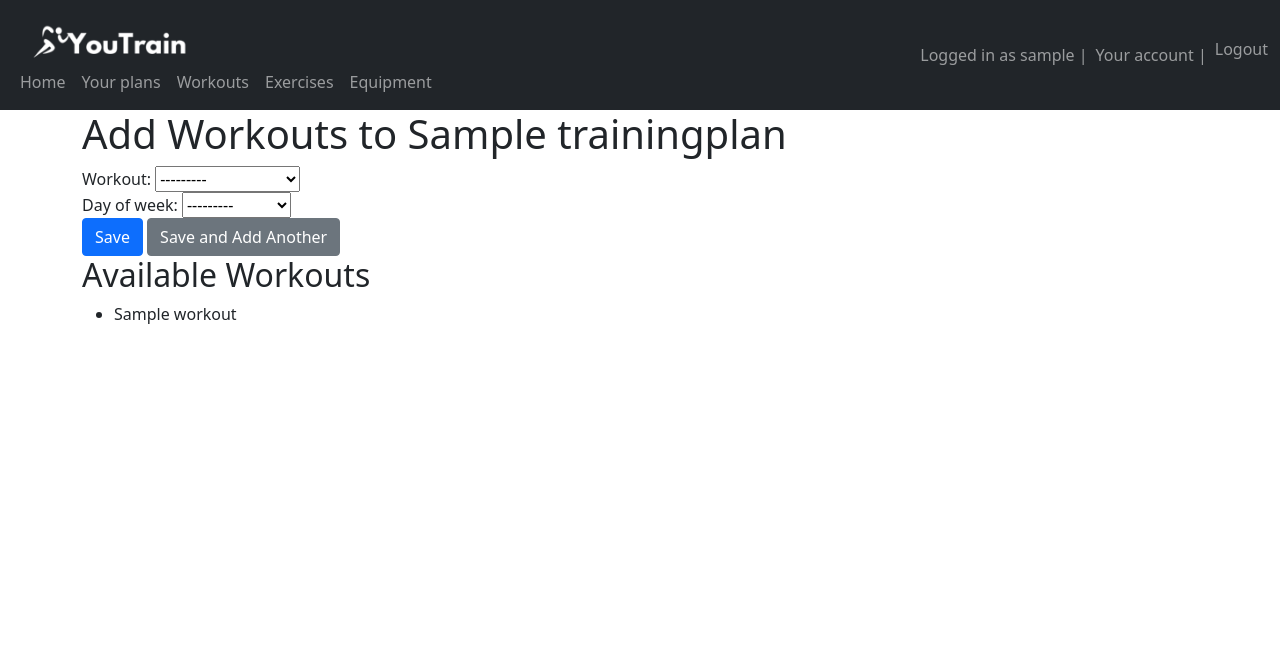
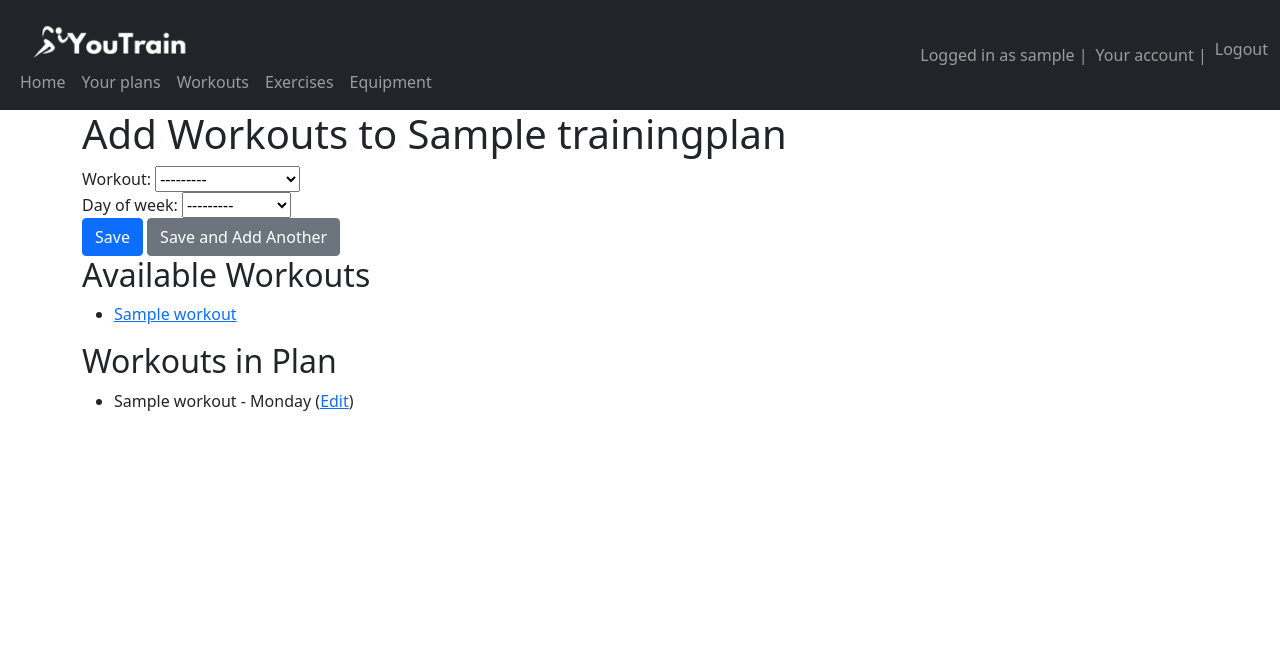
Before and after one commit to korsem/licencjat, a Django app: page /training_plans/1/add_workouts/ in a window 1280 px wide. Shown: the top 653 px of the page. Run offline with Django 5.2, Linux system fonts and the light colour scheme; a user stored in the database is signed in; tables that the repository leaves empty hold one stand-in row (values such as "Sample post").

Commit message:
workouts can be added to plan demo version

```diff
--- a/templates/you_train_api/add_workouts_to_plan.html
+++ b/templates/you_train_api/add_workouts_to_plan.html
@@ -5,14 +5,20 @@
 {% block content %}
 <h1>Add Workouts to {{ training_plan.title }}</h1>
 
-<form method="post">
+<form id="workout-form" method="post">
     {% csrf_token %}
     <div>
         {{ form.workout.label_tag }} {{ form.workout }}
     </div>
+    {% if not training_plan.workout_plan.is_cyclic %}
+    <div>
+        {{ form.date.label_tag }} {{ form.date }}
+    </div>
+    {% else %}
     <div>
         {{ form.day_of_week.label_tag }} {{ form.day_of_week }}
     </div>
+    {% endif %}
     <button type="submit" class="btn btn-primary">Save</button>
     <button type="submit" name="add_another" class="btn btn-secondary">Save and Add Another</button>
 </form>
@@ -20,7 +26,24 @@
 <h2>Available Workouts</h2>
 <ul>
     {% for workout in workouts %}
-        <li>{{ workout.title }}</li>
+        <li>
+            <a href="{% url 'edit_workout_in_plan' training_plan.id workout.id %}">{{ workout.title }}</a>
+        </li>
+    {% endfor %}
+</ul>
+
+<h2>Workouts in Plan</h2>
+<ul>
+    {% for workout_in_plan in existing_workouts_in_plan %}
+        <li>
+            {{ workout_in_plan.workout.title }} -
+            {% if workout_in_plan.workout_plan.is_cyclic %}
+                {{ workout_in_plan.get_day_of_week_display }}
+            {% else %}
+                {{ workout_in_plan.date }}
+            {% endif %}
+            (<a href="{% url 'edit_workout_in_plan' training_plan.id workout_in_plan.id %}">Edit</a>)
+        </li>
     {% endfor %}
 </ul>
 
--- a/you_train_api/forms.py
+++ b/you_train_api/forms.py
@@ -114,7 +114,7 @@ class WorkoutForm(forms.ModelForm):
 
 
 class WorkoutSegmentForm(forms.ModelForm):
-    rest_time = MSTimeField(label="Rest Time", required=True)
+    rest_time = MSTimeField(label="Rest Time")
     reps = forms.IntegerField(
         label="Ile razy blok ma być powtórzony", required=True, min_value=1, initial=1
     )
@@ -157,4 +157,12 @@ class WorkoutSelectionForm(forms.Form):
 class WorkoutInPlanForm(forms.ModelForm):
     class Meta:
         model = WorkoutInPlan
-        fields = ["workout", "day_of_week"]
+        fields = ["workout", "day_of_week", "date"]
+
+    def __init__(self, *args, **kwargs):
+        workout_plan = kwargs.pop("workout_plan", None)
+        super().__init__(*args, **kwargs)
+        if workout_plan and workout_plan.is_cyclic:
+            self.fields["date"].widget = forms.HiddenInput()
+        elif workout_plan and not workout_plan.is_cyclic:
+            self.fields["day_of_week"].widget = forms.HiddenInput()
--- a/you_train_api/models.py
+++ b/you_train_api/models.py
@@ -133,6 +133,29 @@ class WorkoutInPlan(models.Model):
     day_of_week = models.IntegerField(
         choices=[(i, calendar.day_name[i]) for i in range(7)], blank=True, null=True
     )  # if plan not cyclic then null
+    date = models.DateField(
+        blank=True, null=True
+    )  # Only applicable if plan is not cyclic
+
+    # def clean(self):
+    #     super().clean()
+    #     if self.workout_plan:
+    #         if not self.workout_plan.is_cyclic and not self.date:
+    #             raise ValidationError("Date is required if the workout plan is not cyclic.")
+    #         if self.workout_plan.is_cyclic and self.date:
+    #             raise ValidationError("Date should be null if the workout plan is cyclic.")
+    #         if not self.workout_plan.is_cyclic and self.date:
+    #             if not (
+    #                 self.workout_plan.start_date <= self.date <= self.workout_plan.end_date
+    #             ):
+    #                 raise ValidationError(
+    #                     "Date must be within the workout plan's start and end dates."
+    #                 )
+
+    def __str__(self):
+        if self.workout_plan.is_cyclic:
+            return f"{self.workout_plan} - {calendar.day_name[self.day_of_week]}"
+        return f"{self.workout_plan} - {self.date}"
 
     def __str__(self):
         return f"{self.workout_plan} - {calendar.day_name[self.day - 1]}"
--- a/you_train_api/urls.py
+++ b/you_train_api/urls.py
@@ -20,6 +20,7 @@ from .views import (
     exercise_search,
     add_workouts_to_plan,
     delete_training_plan,
+    edit_workout_in_plan,
 )
 
 exercise_patterns = [
@@ -52,6 +53,11 @@ training_plan_patterns = [
         name="add_workouts_to_plan",
     ),
     path(
+        "<int:training_plan_id>/<int:workout_in_plan_id>/",
+        edit_workout_in_plan,
+        name="edit_workout_in_plan",
+    ),
+    path(
         "<int:training_plan_id>/delete/",
         delete_training_plan,
         name="delete_training_plan",
--- a/you_train_api/views.py
+++ b/you_train_api/views.py
@@ -32,6 +32,7 @@ from you_train_api.models import (
     ExerciseInSegment,
     WorkoutSession,
     WorkoutPlan,
+    WorkoutInPlan,
 )
 
 
@@ -315,7 +316,7 @@ def training_plan_list(request):
 
 @login_required(login_url="/login")
 def add_training_plan(request):
-    print("trainigns: ", TrainingPlan.objects.filter(user=request.user))
+    print("trainings: ", TrainingPlan.objects.filter(user=request.user))
     if request.method == "POST":
         form = TrainingPlanForm(request.POST)
         if form.is_valid():
@@ -372,6 +373,9 @@ def training_plan_detail(request, training_plan_id):
     )
     workout_plan = training_plan.workout_plan
 
+    # Pobierz ćwiczenia przypisane do tego planu treningowego
+    workouts_in_plan = WorkoutInPlan.objects.filter(workout_plan=workout_plan)
+
     if request.method == "POST":
         if "set_active" in request.POST:
             active_plan = (
@@ -382,8 +386,6 @@ def training_plan_detail(request, training_plan_id):
 
             if active_plan:
                 if "confirm" in request.POST:
-                    # w tego ifa nie wchodzi
-                    # deactivating old plan and activating new plan
                     active_plan.is_active = False
                     active_plan.save()
 
@@ -398,10 +400,8 @@ def training_plan_detail(request, training_plan_id):
                         "training_plan_detail", training_plan_id=training_plan_id
                     )
                 else:
-                    # Redirect with confirmation prompt
                     return redirect(f"{request.path}?confirm=true")
             else:
-                # No active plan, activate the new plan
                 training_plan.is_active = True
                 training_plan.save()
                 messages.success(
@@ -412,7 +412,6 @@ def training_plan_detail(request, training_plan_id):
                 )
 
         elif "deactivate" in request.POST:
-            # Deactivate the current plan
             training_plan.is_active = False
             training_plan.save()
             messages.success(
@@ -420,24 +419,31 @@ def training_plan_detail(request, training_plan_id):
             )
             return redirect("training_plan_detail", training_plan_id=training_plan_id)
 
+    # Przekazujemy zakres do szablonu
+    week_days = range(7)
+
     return render(
         request,
         "you_train_api/training_plan_detail.html",
         {
             "training_plan": training_plan,
             "workout_plan": workout_plan,
+            "workouts_in_plan": workouts_in_plan,
             "confirm": "confirm" in request.GET,
+            "week_days": week_days,
         },
     )
 
 
 def workout_list(request):
     workouts = Workout.objects.filter(user=request.user)
+    print(WorkoutSegment.objects.all())
     return render(request, "you_train_api/workout_list.html", {"workouts": workouts})
 
 
 def workout_detail(request, workout_id):
     workout = get_object_or_404(Workout, id=workout_id)
+    print(WorkoutSegment.objects.filter(workout=workout))
     return render(request, "you_train_api/workout_detail.html", {"workout": workout})
 
 
@@ -459,10 +465,15 @@ def add_workout(request):
         segment_formset = WorkoutSegmentFormSet(request.POST, prefix="segments")
 
         if workout_form.is_valid() and segment_formset.is_valid():
-            workout = workout_form.save()
+            workout = workout_form.save(commit=False)
+            workout.user = request.user
+            workout.save()
+
             segments = segment_formset.save(commit=False)
-
+            print("aaaaaaaaa", segments)
+            # segmentów nie zapisuje a workout bez ssgtmentu nioe ma prawa bycia
             for segment in segments:
+                print(segment)
                 segment.workout = workout
                 segment.save()
 
@@ -515,11 +526,14 @@ def add_workouts_to_plan(request, training_plan_id):
     workout_plan = training_plan.workout_plan
 
     if request.method == "POST":
-        form = WorkoutInPlanForm(request.POST)
+        form = WorkoutInPlanForm(request.POST, workout_plan=workout_plan)
         if form.is_valid():
             workout_in_plan = form.save(commit=False)
             workout_in_plan.workout_plan = workout_plan
+            if not workout_plan.is_cyclic:
+                workout_in_plan.day_of_week = None
             workout_in_plan.save()
+            messages.success(request, "Workout added to the plan successfully!")
             if "add_another" in request.POST:
                 return redirect(
                     "add_workouts_to_plan", training_plan_id=training_plan.id
@@ -529,6 +543,8 @@ def add_workouts_to_plan(request, training_plan_id):
         form = WorkoutInPlanForm()
 
     workouts = Workout.objects.filter(user=request.user)
+    existing_workouts_in_plan = WorkoutInPlan.objects.filter(workout_plan=workout_plan)
+
     return render(
         request,
         "you_train_api/add_workouts_to_plan.html",
@@ -537,6 +553,7 @@ def add_workouts_to_plan(request, training_plan_id):
             "workouts": workouts,
             "training_plan": training_plan,
             "workout_plan": workout_plan,
+            "existing_workouts_in_plan": existing_workouts_in_plan,
         },
     )
 
@@ -557,3 +574,30 @@ def delete_training_plan(request, training_plan_id):
 
     # If not a POST request, redirect back to the detail page
     return redirect("training_plan_detail", training_plan_id=training_plan_id)
+
+
+@login_required(login_url="/login")
+def edit_workout_in_plan(request, training_plan_id, workout_in_plan_id):
+    training_plan = get_object_or_404(
+        TrainingPlan, id=training_plan_id, user=request.user
+    )
+    workout_in_plan = get_object_or_404(WorkoutInPlan, id=workout_in_plan_id)
+
+    if request.method == "POST":
+        form = WorkoutInPlanForm(request.POST, instance=workout_in_plan)
+        if form.is_valid():
+            form.save()
+            messages.success(request, "Workout updated successfully!")
+            return redirect("training_plan_detail", training_plan_id=training_plan.id)
+    else:
+        form = WorkoutInPlanForm(instance=workout_in_plan)
+
+    return render(
+        request,
+        "you_train_api/edit_workout_in_plan.html",
+        {
+            "form": form,
+            "training_plan": training_plan,
+            "workout_in_plan": workout_in_plan,
+        },
+    )
```
Also changed, not shown: templates/you_train_api/edit_workout_in_plan.html (added, +25 -0 lines), templates/you_train_api/training_plan_detail.html (+22 -1 lines), you_train_api/static/scripts/add_workout.js (+51 -0 lines), you_train_api/migrations/0006_workoutinplan_date.py (added).
